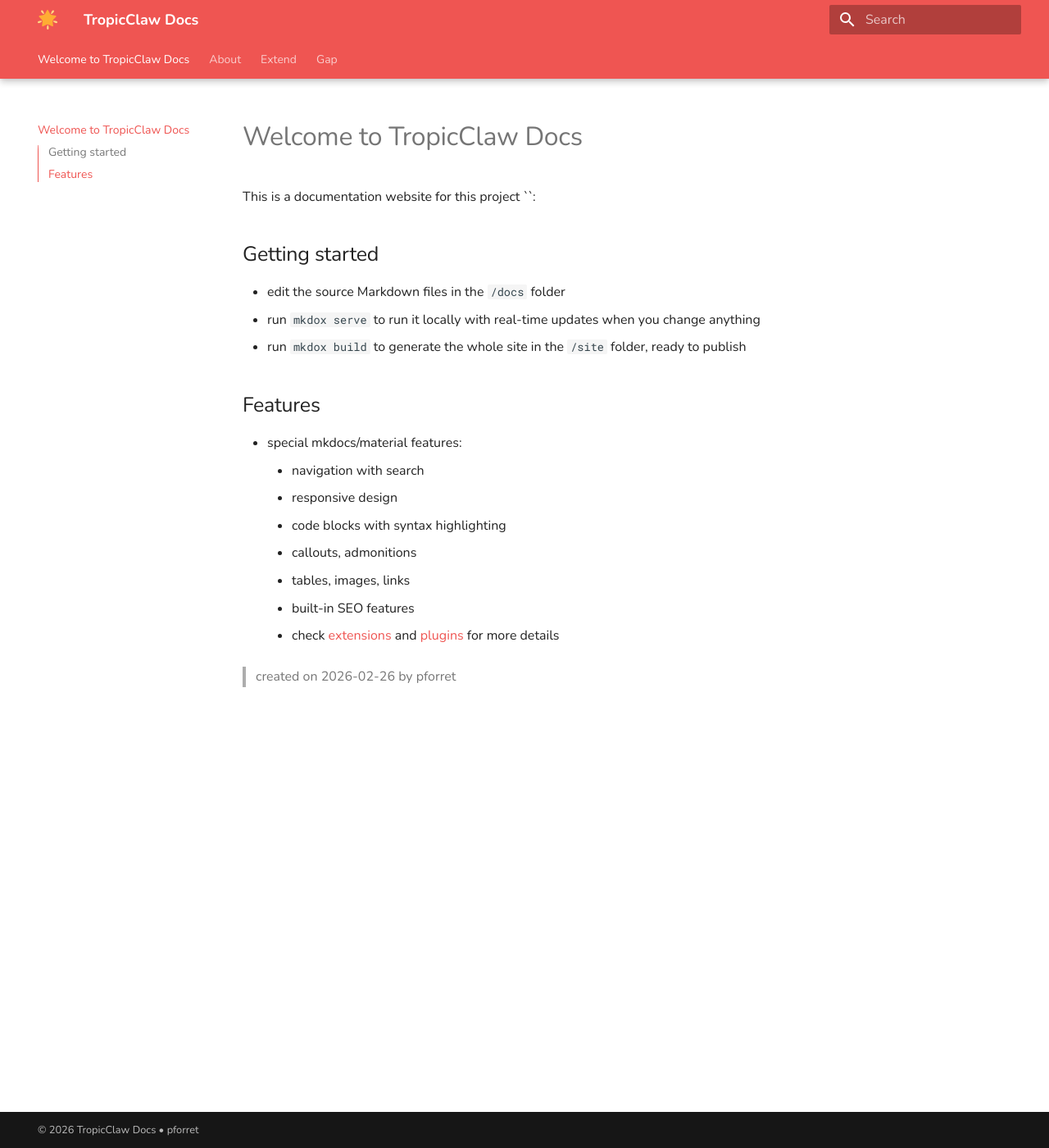
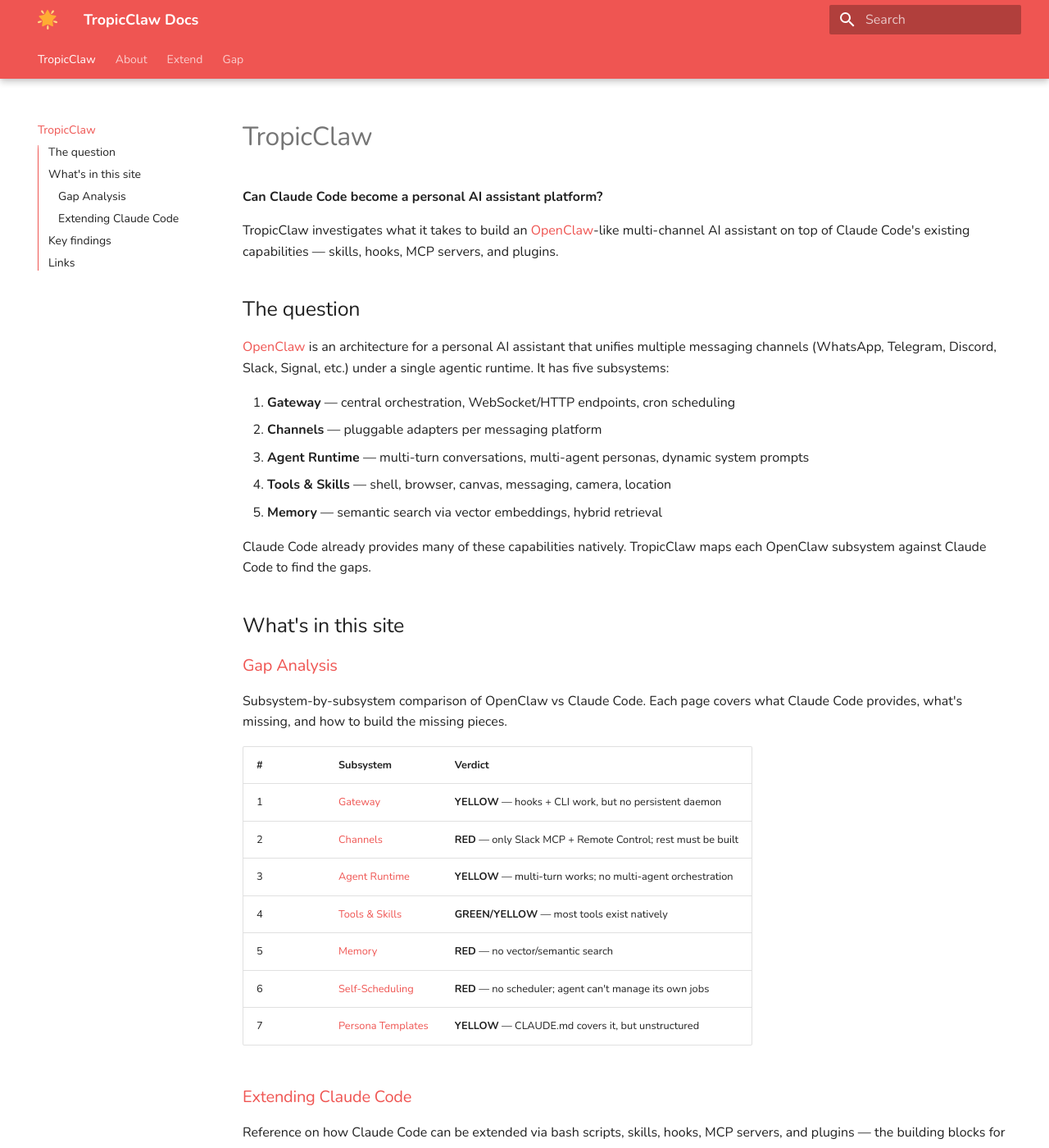
Before and after one commit to pforret/TropicClaw, an MkDocs documentation site: the page built from docs/index.md, in a window 1280 px wide and 1400 px high. Shown: the whole window at 82% size. Built offline with MkDocs 1.6.1 and Material for MkDocs 9.7.7, drawn with Linux system fonts in a browser that asks for light colours; some of the changed text lies outside the part shown.

Commit message:
ADD: README.md, MOD: index.md

```diff
--- /dev/null
+++ b/README.md
@@ -0,0 +1 @@
+docs/index.md
--- a/docs/index.md
+++ b/docs/index.md
@@ -1,22 +1,62 @@
-# Welcome to TropicClaw Docs
+# TropicClaw
 
-This is a documentation website for this project ``:
+**Can Claude Code become a personal AI assistant platform?**
 
-## Getting started
+TropicClaw investigates what it takes to build an [OpenClaw](https://github.com/pforret/clarabot/blob/main/docs/AI-assistant/OPENCLAW_ARCHITECTURE.md)-like multi-channel AI assistant on top of Claude Code's existing capabilities — skills, hooks, MCP servers, and plugins.
 
-* edit the source Markdown files in the `/docs` folder
-* run `mkdox serve` to run it locally with real-time updates when you change anything
-* run `mkdox build` to generate the whole site in the `/site` folder, ready to publish
+## The question
 
-## Features
+[OpenClaw](https://github.com/pforret/clarabot/blob/main/docs/AI-assistant/OPENCLAW_ARCHITECTURE.md) is an architecture for a personal AI assistant that unifies multiple messaging channels (WhatsApp, Telegram, Discord, Slack, Signal, etc.) under a single agentic runtime. It has five subsystems:
 
-* special mkdocs/material features:
-    * navigation with search
-    * responsive design
-    * code blocks with syntax highlighting
-    * callouts, admonitions
-    * tables, images, links
-    * built-in SEO features
-    * check [extensions](about/features/extensions.md) and [plugins](about/features/plugins.md) for more details
+1. **Gateway** — central orchestration, WebSocket/HTTP endpoints, cron scheduling
+2. **Channels** — pluggable adapters per messaging platform
+3. **Agent Runtime** — multi-turn conversations, multi-agent personas, dynamic system prompts
+4. **Tools & Skills** — shell, browser, canvas, messaging, camera, location
+5. **Memory** — semantic search via vector embeddings, hybrid retrieval
 
-> created on 2026-02-26 by pforret
+Claude Code already provides many of these capabilities natively. TropicClaw maps each OpenClaw subsystem against Claude Code to find the gaps.
+
+## What's in this site
+
+### [Gap Analysis](gap/index.md)
+
+Subsystem-by-subsystem comparison of OpenClaw vs Claude Code. Each page covers what Claude Code provides, what's missing, and how to build the missing pieces.
+
+| # | Subsystem | Verdict |
+|---|-----------|---------|
+| 1 | [Gateway](gap/01-gateway.md) | **YELLOW** — hooks + CLI work, but no persistent daemon |
+| 2 | [Channels](gap/02-channels.md) | **RED** — only Slack MCP + Remote Control; rest must be built |
+| 3 | [Agent Runtime](gap/03-agent-runtime.md) | **YELLOW** — multi-turn works; no multi-agent orchestration |
+| 4 | [Tools & Skills](gap/04-tools-skills.md) | **GREEN/YELLOW** — most tools exist natively |
+| 5 | [Memory](gap/05-memory.md) | **RED** — no vector/semantic search |
+| 6 | [Self-Scheduling](gap/06-self-scheduling.md) | **RED** — no scheduler; agent can't manage its own jobs |
+| 7 | [Persona Templates](gap/07-persona-templates.md) | **YELLOW** — CLAUDE.md covers it, but unstructured |
+
+### [Extending Claude Code](extend/index.md)
+
+Reference on how Claude Code can be extended via bash scripts, skills, hooks, MCP servers, and plugins — the building blocks for bridging the gaps above.
+
+## Key findings
+
+**What Claude Code already provides** (no custom development needed):
+
+- Multi-turn conversation with context management
+- System prompt layering via `CLAUDE.md`
+- Tool execution (shell, files, web, notebooks)
+- Skill + plugin installation and management
+- MCP server integration
+- Hook-based lifecycle automation
+- Remote Control (web/mobile access to local sessions)
+
+**What must be built:**
+
+- Memory MCP server (embeddings + vector DB)
+- Channel adapters (Telegram, WhatsApp, Discord, etc.)
+- Gateway/orchestrator (persistent daemon with WebSocket + HTTP)
+- Self-scheduling MCP server (agent-managed cron)
+
+## Links
+
+- [OpenClaw architecture](https://github.com/pforret/clarabot/blob/main/docs/AI-assistant/OPENCLAW_ARCHITECTURE.md) — the target architecture
+- [Claude Code docs](https://code.claude.com/docs/en/features-overview) — extension layer reference
+- [TropicClaw repo](https://github.com/pforret/TropicClaw) — this project
```
